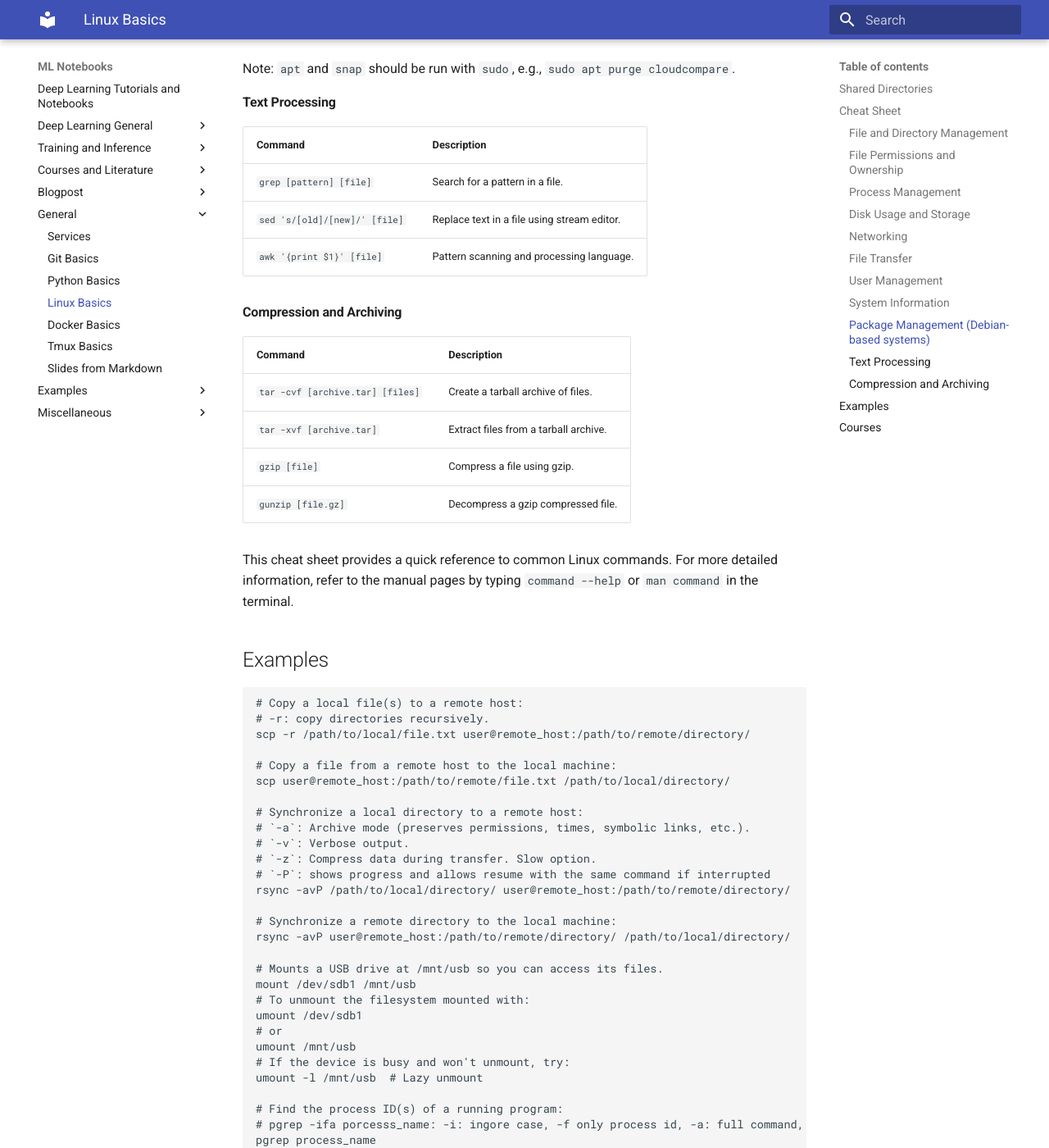
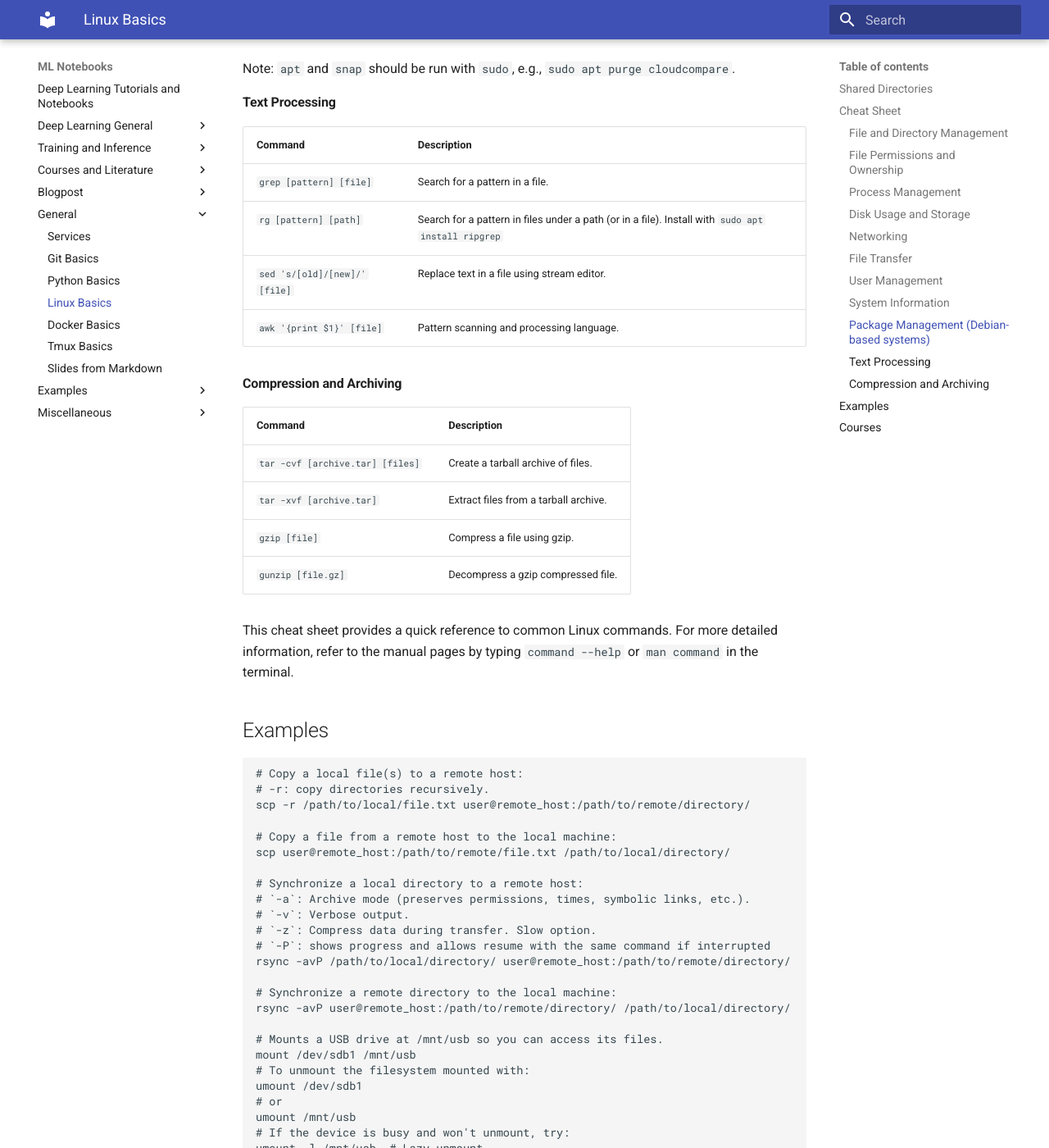
Before and after one commit to fkariminejadasl/ml-notebooks, an MkDocs documentation site: the page built from docs/linux.md, in a window 1280 px wide and 1400 px high, scrolled down 5353 px. Shown: the whole window at 82% size. Built offline with MkDocs 1.6.1 and Material for MkDocs 9.7.7, drawn with Linux system fonts in a browser that asks for light colours; a script that is not in the unit is left out; some of the changed text lies outside the part shown.

Commit message:
update command

```diff
--- a/docs/linux.md
+++ b/docs/linux.md
@@ -150,6 +150,7 @@
 | Command                          | Description                                                                 |
 |----------------------------------|-----------------------------------------------------------------------------|
 | `grep [pattern] [file]`          | Search for a pattern in a file.                                             |
+| `rg [pattern] [path]`            | Search for a pattern in files under a path (or in a file). Install with `sudo apt install ripgrep`|
 | `sed 's/[old]/[new]/' [file]`    | Replace text in a file using stream editor.                                 |
 | `awk '{print $1}' [file]`        | Pattern scanning and processing language.                                   |
 
@@ -202,6 +203,10 @@
 # Find processes by user:
 pgrep -u username
 
+# Find patterns with line numbers
+rg -n "detach|__main__" # n: line number (default), e: regular expression (works without n, e in this example)
+grep -RInE 'detach|__main__' . # n: line number, E: regular expression, R: recursive, I: ingore binaries
+
 # Find differences
 diff --color -U 0 file1 file2
 
```
